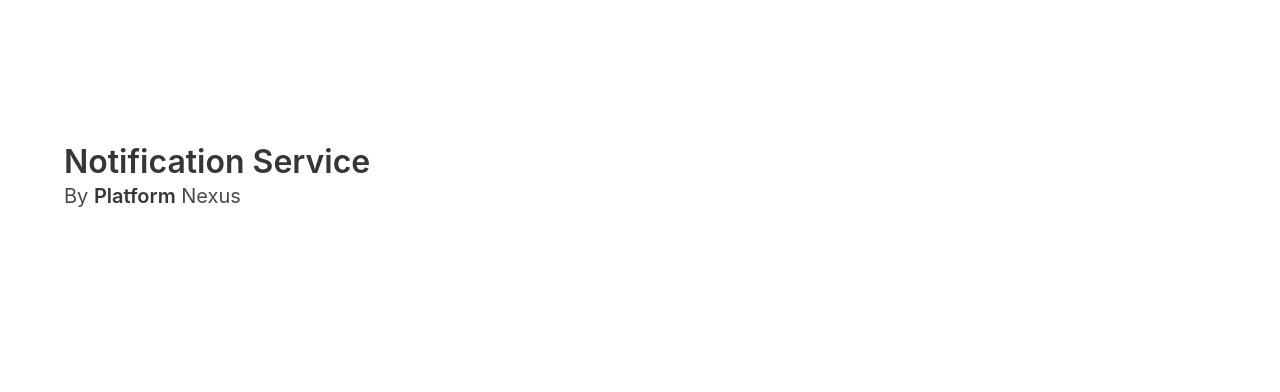
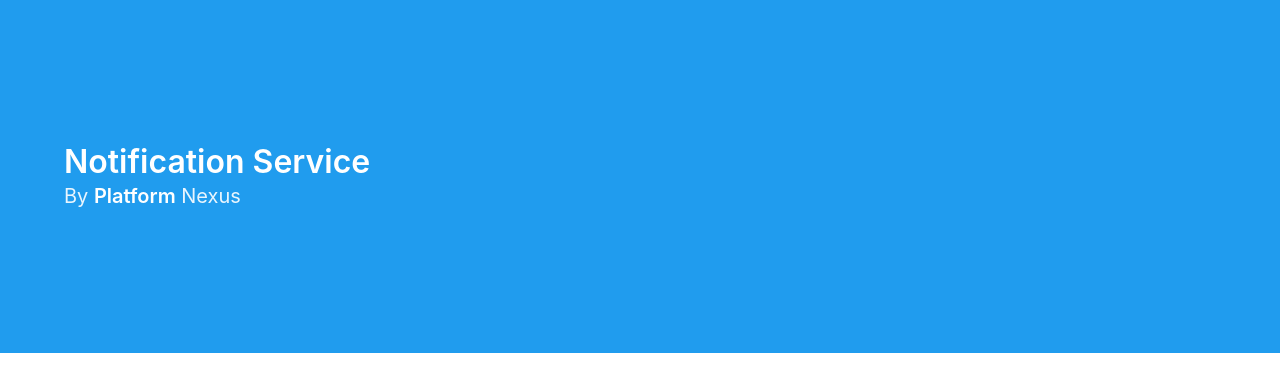
Before and after one commit to felixchiu/felixchiu.github.io, a plain HTML site: page platform-nexus/notification_service.html in a window 1280 px wide. Drawn offline with nearby package versions, Linux system fonts and the light colour scheme.

Commit message:
Update notification_service.html

```diff
--- a/platform-nexus/notification_service.html
+++ b/platform-nexus/notification_service.html
@@ -8,7 +8,7 @@
     <script defer src="https://use.fontawesome.com/releases/v5.0.7/js/all.js"></script>
   </head>
   <body>
-    <section class="hero $blue is-medium">
+    <section class="hero is-info is-medium">
       <div class="hero-body">
     <div class="container">
       <h1 class="title">
```
